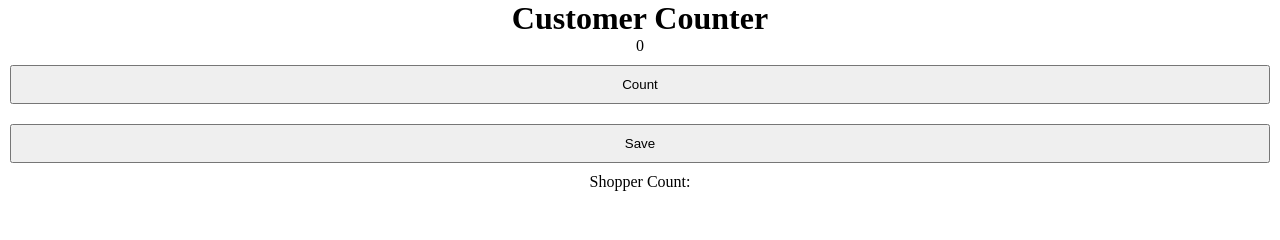
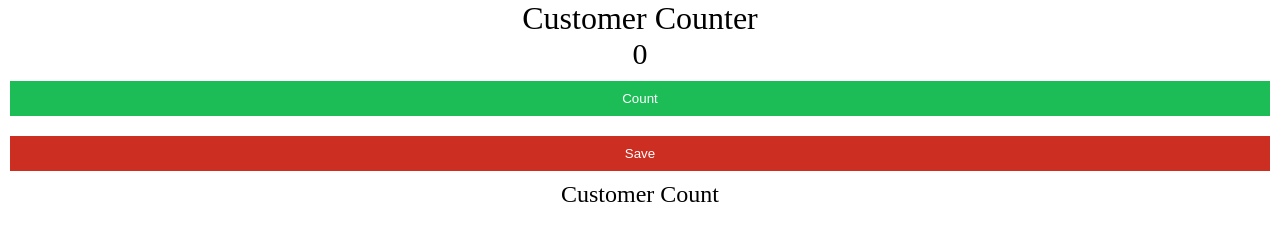
Before and after one commit to Nanga10/customer-counter, a plain HTML site: page index.html in a window 1280 px wide. Drawn offline with Linux system fonts and the light colour scheme.

Commit message:
storing save saveCount in a array and added styling

```diff
--- a/index.html
+++ b/index.html
@@ -9,13 +9,14 @@
   </head>
   <body>
     <div class="app">
-    <h1>Customer Counter</h1>
+      <h1>Customer Counter</h1>
 
-    <p id="count-el">0</p>
-    <button id="countBtn-el">Count</button>
-    <button id="saveBtn-el">Save</button>
-    <p id="save-el">Shopper Count:</p>
-</div>
+      <p id="count-el">0</p>
+      <button id="countBtn-el">Count</button>
+      <button id="saveBtn-el">Save</button>
+      <h2>Customer Count</h2>
+      <p id="save-el"></p>
+    </div>
     <script src="script.js"></script>
   </body>
 </html>
--- a/script.js
+++ b/script.js
@@ -1,4 +1,5 @@
 let count = 0;
+let saveCount = [];
 let countEl = document.getElementById("count-el");
 let saveEl = document.getElementById("save-el");
 
@@ -10,8 +11,13 @@ countBtn.addEventListener("click", function () {
   countEl.textContent = count;
 });
 
+console.log(saveCount.length);
+
 saveBtn.addEventListener("click", function () {
-  saveEl.textContent += ` - ${count}`;
+  saveCount.push(count);
+
+  saveEl.textContent = saveCount.join(" - "); // array seperator customised to "-"
+
   count = 0;
   countEl.textContent = count;
 });
--- a/style.css
+++ b/style.css
@@ -9,11 +9,30 @@
   flex-direction: column;
 }
 
-.app h1, p{
+.app h1,
+h2,
+p {
   text-align: center;
 }
+.app h1,
+h2 {
+  font-weight: 100;
+}
+.app p {
+  font-size: 30px;
+}
+.app button {
+  margin: 10px;
+  padding: 10px;
+  border: none;
+}
 
-.app button{
-    margin: 10px;
-    padding: 10px;
+#countBtn-el {
+  background-color: #1cbd57;
+  color: #ffff;
 }
+
+#saveBtn-el {
+  background-color: #CC2E22;
+  color: #ffff;
+}
```
